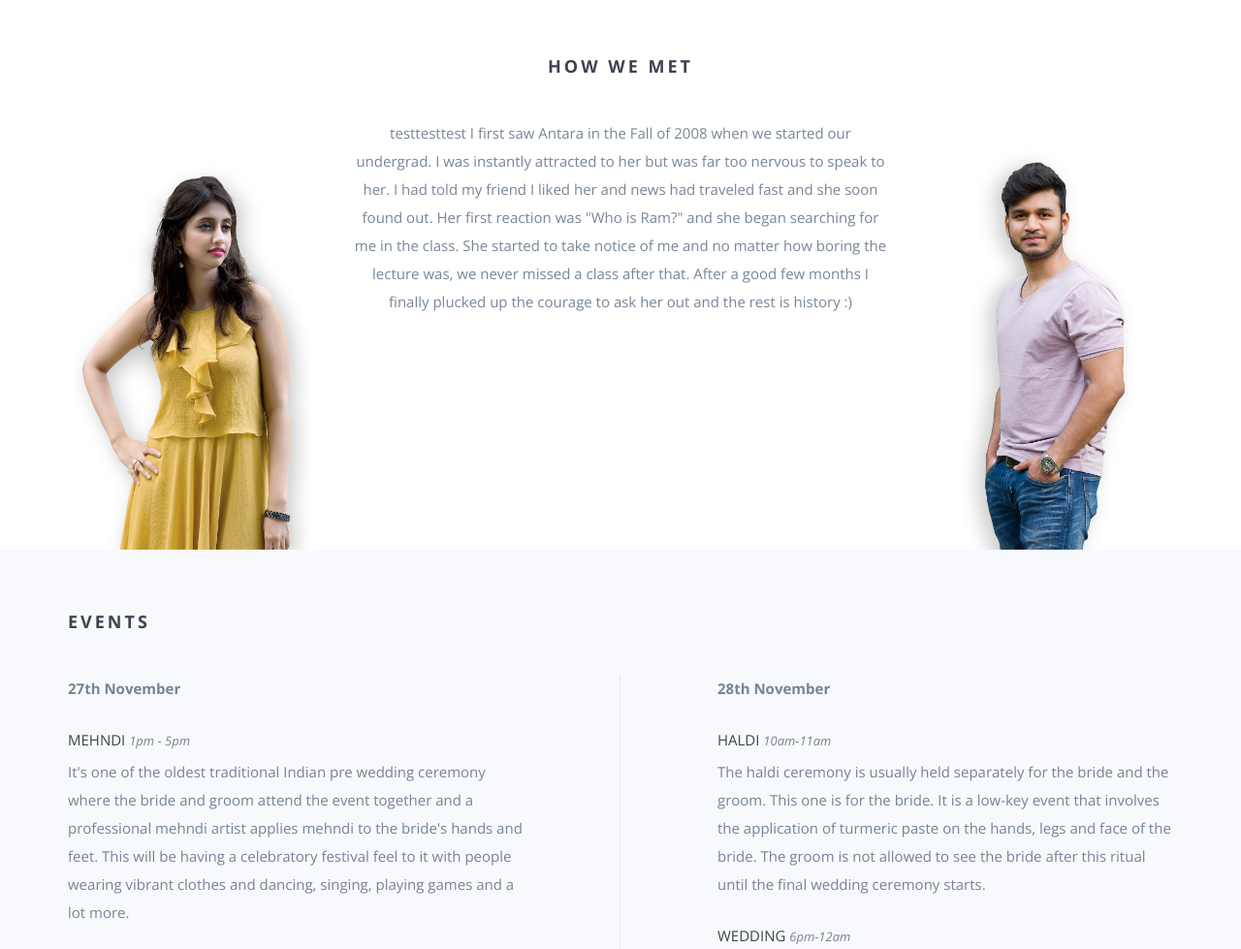
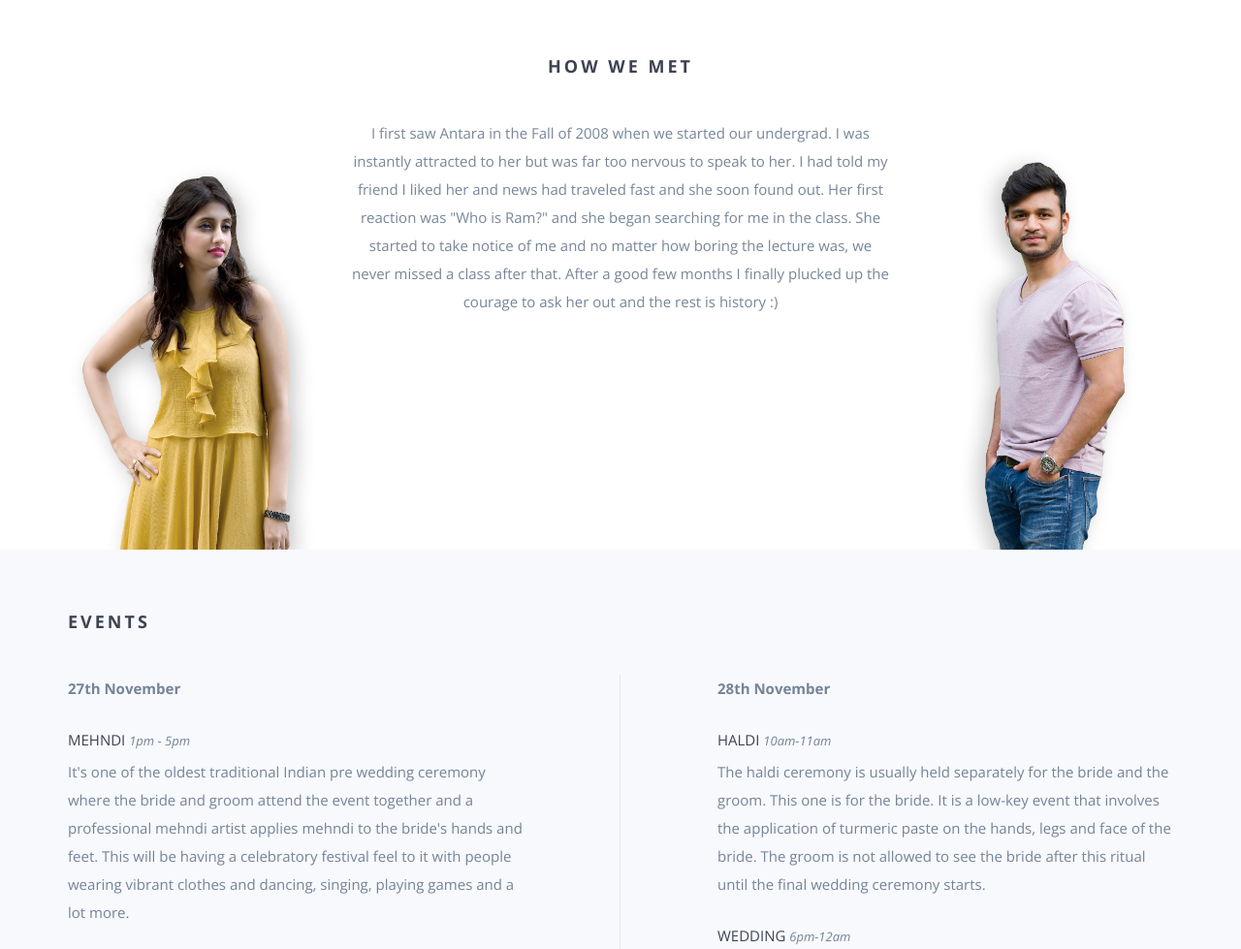
Before and after one commit to edward0127/wedding-website, a website: page index.html in a window 1280 px wide. Shown: the part 1000-1979 px from the top of the page at 97% size. Drawn offline with nearby package versions, Linux system fonts and the light colour scheme; some packages are replaced by stand-ins of ours; a script that the page names is missing; files whose address does not match are found by name.

Commit message:
Update index.html

```diff
--- a/index.html
+++ b/index.html
@@ -109,7 +109,7 @@
             <div class="col-md-3 hidden-sm hidden-xs"><img src="img/IMG_2317.jpg" class="wp1"></div>
             <div class="col-md-6">
                 <p>
-                    testtesttest I first saw Antara in the Fall of 2008 when we started our undergrad. I was instantly attracted to
+                    I first saw Antara in the Fall of 2008 when we started our undergrad. I was instantly attracted to
                     her but was far too nervous to speak to her. I had told my friend I liked her and news had traveled
                     fast and she soon found out. Her first reaction was "Who is Ram?" and she began searching for me in
                     the class. She started to take notice of me and no matter how boring the lecture was, we never
```
